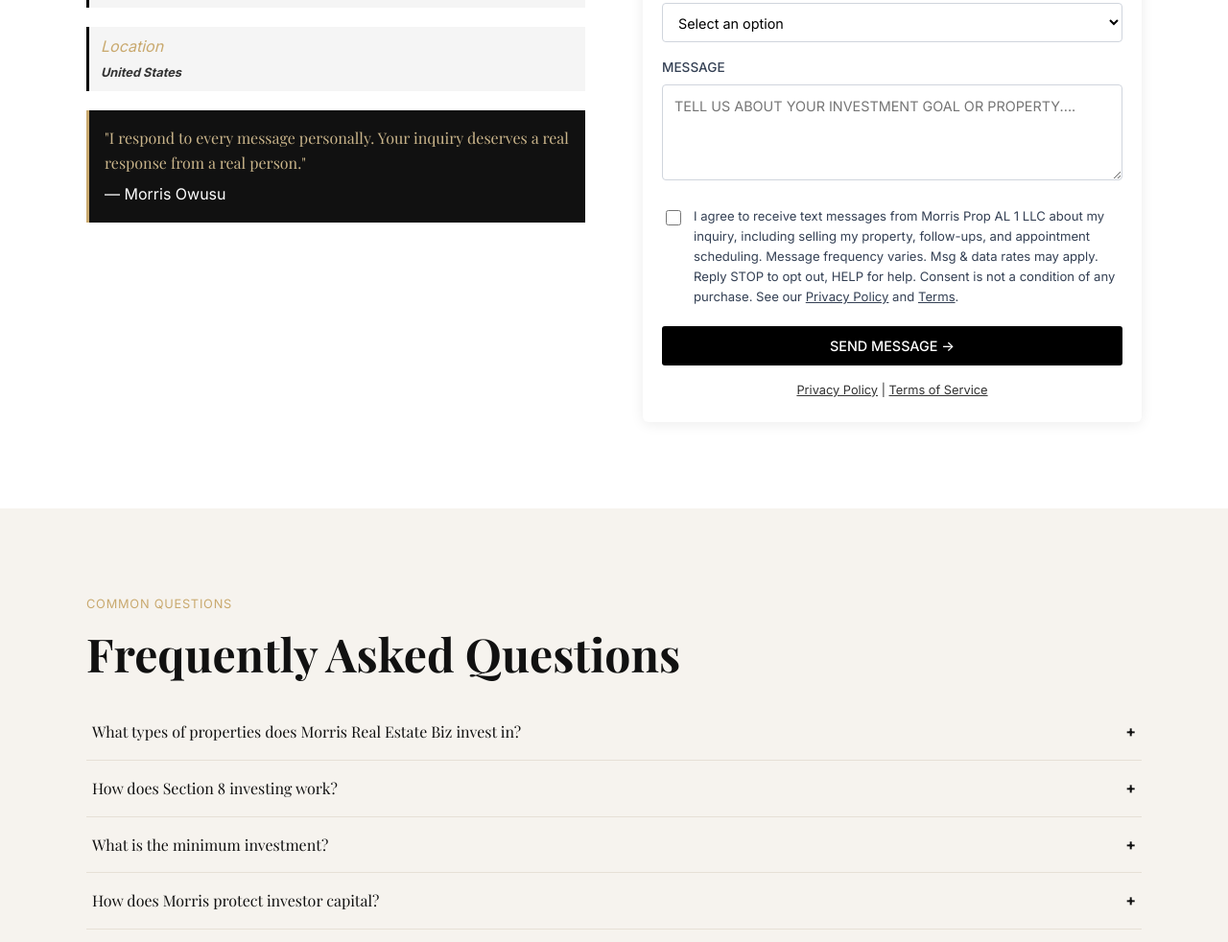
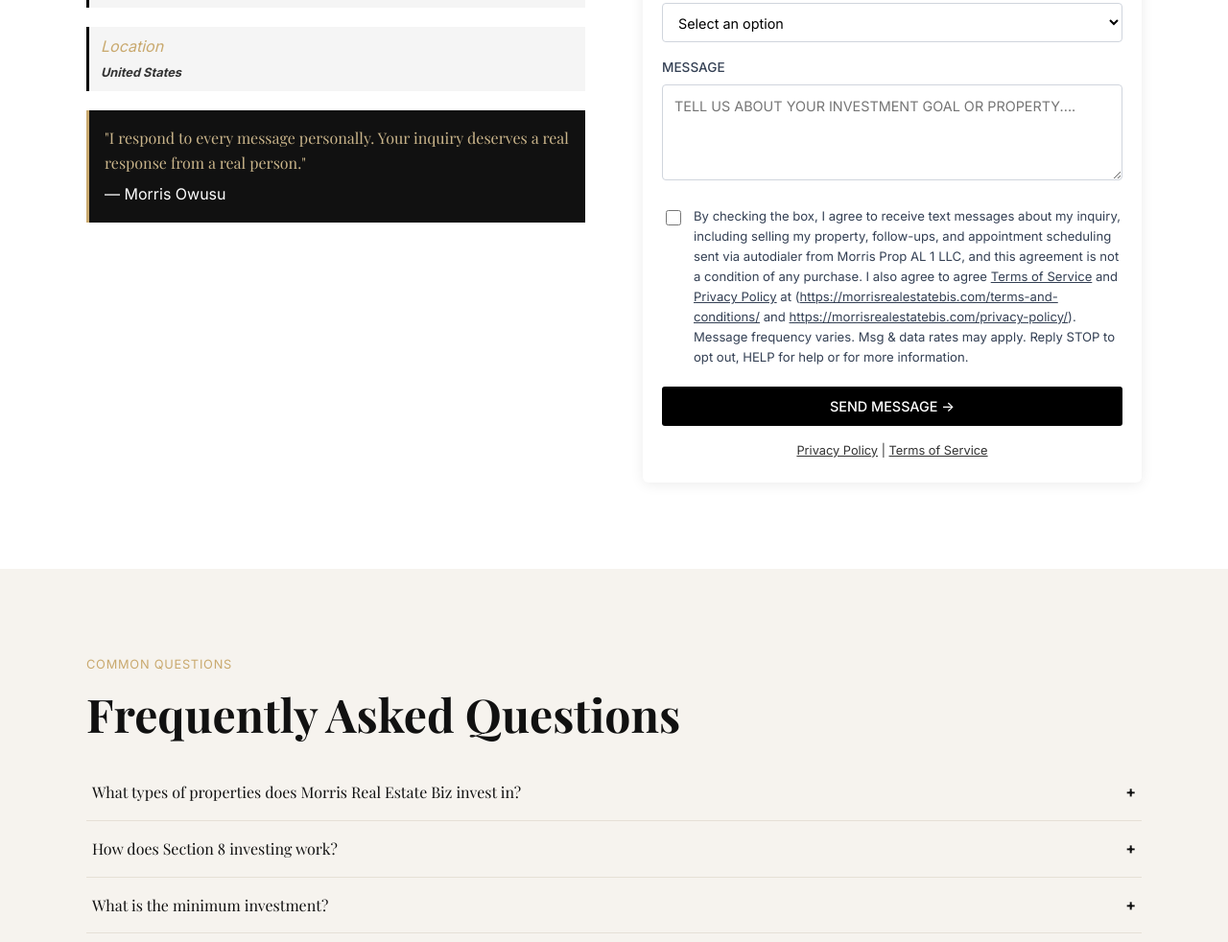
Before and after one commit to MorrisOwusu1/morrisrealestatebis-site, a plain HTML site: page contact/index.html in a window 1280 px wide. Shown: the part 1058-2040 px from the top of the page at 96% size. Drawn offline with nearby package versions, Linux system fonts and the light colour scheme; a web font is replaced by a local one.

Commit message:
Update SMS opt-in disclosure per SimpleTexting API compliance verbiage

```diff
--- a/contact/index.html
+++ b/contact/index.html
@@ -28,7 +28,7 @@
 <label for="email">EMAIL *</label><input type="email" id="email" name="email" placeholder="your@email.com" required autocomplete="email">
 <label for="interest">AREA OF INTEREST</label><select id="interest" name="Area of interest"><option value="">Select an option</option><option>Selling a property</option><option>Investment partnership</option><option>Affordable housing / Section 8</option><option>General inquiry</option></select>
 <label for="message">MESSAGE</label><textarea id="message" name="Message" placeholder="TELL US ABOUT YOUR INVESTMENT GOAL OR PROPERTY...."></textarea>
-<div class="consent"><input type="checkbox" id="sms_consent" name="SMS consent" value="Yes - agreed to receive text messages from Morris Prop AL 1 LLC"><label for="sms_consent" style="margin:0;font-weight:400;font-size:.82rem">I agree to receive text messages from Morris Prop AL 1 LLC about my inquiry, including selling my property, follow-ups, and appointment scheduling. Message frequency varies. Msg &amp; data rates may apply. Reply STOP to opt out, HELP for help. Consent is not a condition of any purchase. See our <a href="/privacy-policy/">Privacy Policy</a> and <a href="/terms-and-conditions/">Terms</a>.</label></div>
+<div class="consent"><input type="checkbox" id="sms_consent" name="SMS consent" value="Yes - agreed to receive text messages from Morris Prop AL 1 LLC"><label for="sms_consent" style="margin:0;font-weight:400;font-size:.82rem">By checking the box, I agree to receive text messages about my inquiry, including selling my property, follow-ups, and appointment scheduling sent via autodialer from Morris Prop AL 1 LLC, and this agreement is not a condition of any purchase. I also agree to agree <a href="https://morrisrealestatebis.com/terms-and-conditions/" style="text-decoration:underline">Terms of Service</a> and <a href="https://morrisrealestatebis.com/privacy-policy/" style="text-decoration:underline">Privacy Policy</a> at (<a href="https://morrisrealestatebis.com/terms-and-conditions/" style="text-decoration:underline">https://morrisrealestatebis.com/terms-and-conditions/</a> and <a href="https://morrisrealestatebis.com/privacy-policy/" style="text-decoration:underline">https://morrisrealestatebis.com/privacy-policy/</a>). Message frequency varies. Msg &amp; data rates may apply. Reply STOP to opt out, HELP for help or for more information.</label></div>
 <button type="submit">SEND MESSAGE &rarr;</button>
 <div class="form-links"><a href="/privacy-policy/">Privacy Policy</a> | <a href="/terms-and-conditions/">Terms of Service</a></div>
 </form></div></section>
```
